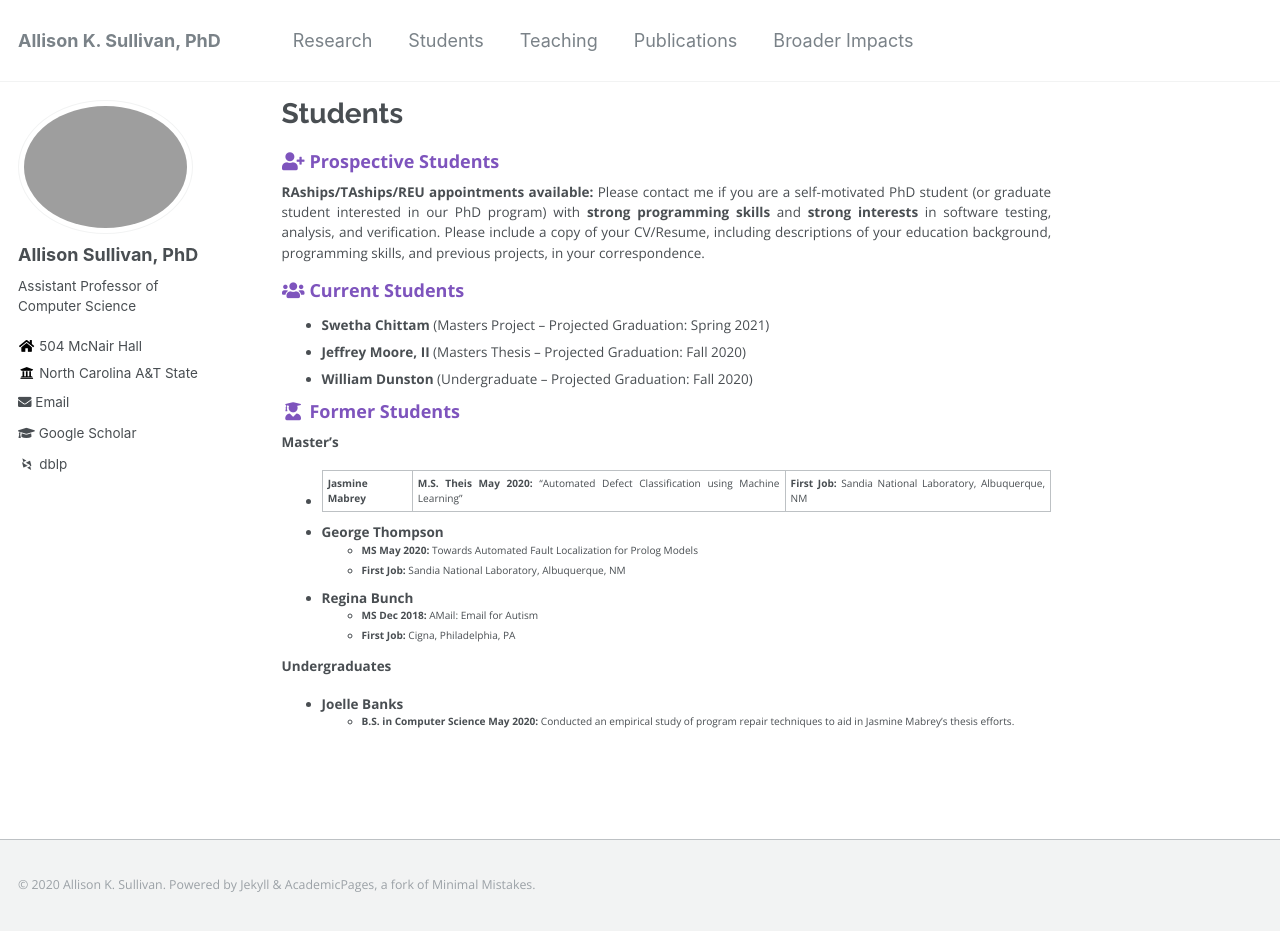
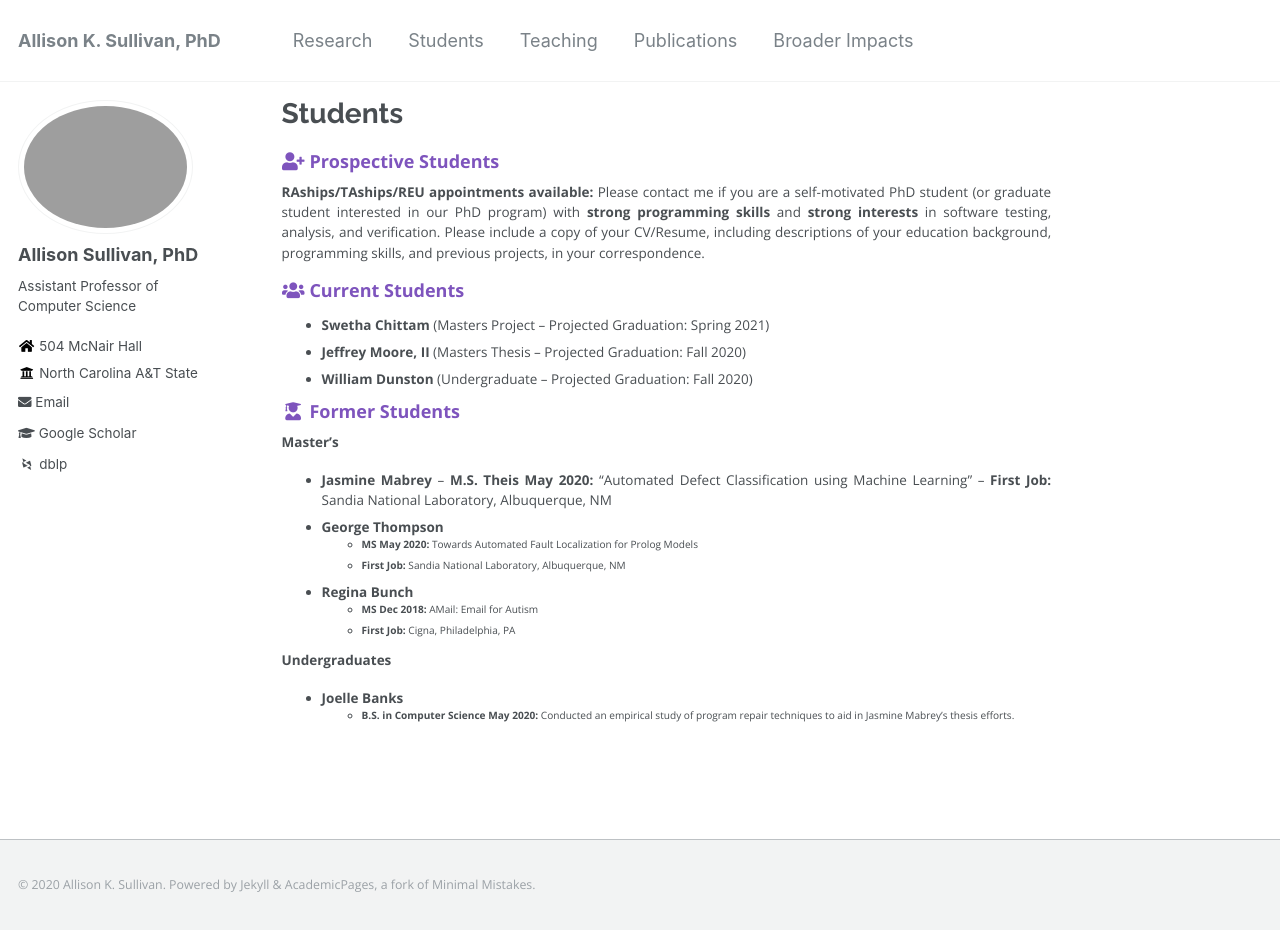
Before and after one commit to Allisonius/allisonius.github.io, a Jekyll site: the page built from _pages/students.md, in a window 1280 px wide and 931 px high. Built offline with Jekyll 4.4.1, drawn with Linux system fonts in a browser that asks for light colours; some web fonts are replaced.

```diff
--- a/_pages/students.md
+++ b/_pages/students.md
@@ -16,7 +16,7 @@ author_profile: true
 
 ### <i class="fa fa-fw fa-user-graduate" aria-hidden="true"></i> Former Students
 **Master's**
-* **Jasmine Mabrey** | **M.S. Theis May 2020:** "Automated Defect Classification using Machine Learning" | **First Job:** Sandia National Laboratory, Albuquerque, NM
+* **Jasmine Mabrey** -- **M.S. Theis May 2020:** "Automated Defect Classification using Machine Learning" -- **First Job:** Sandia National Laboratory, Albuquerque, NM
 * **George Thompson**
     - **MS May 2020:** Towards Automated Fault Localization for Prolog Models
     - **First Job:** Sandia National Laboratory, Albuquerque, NM
```
